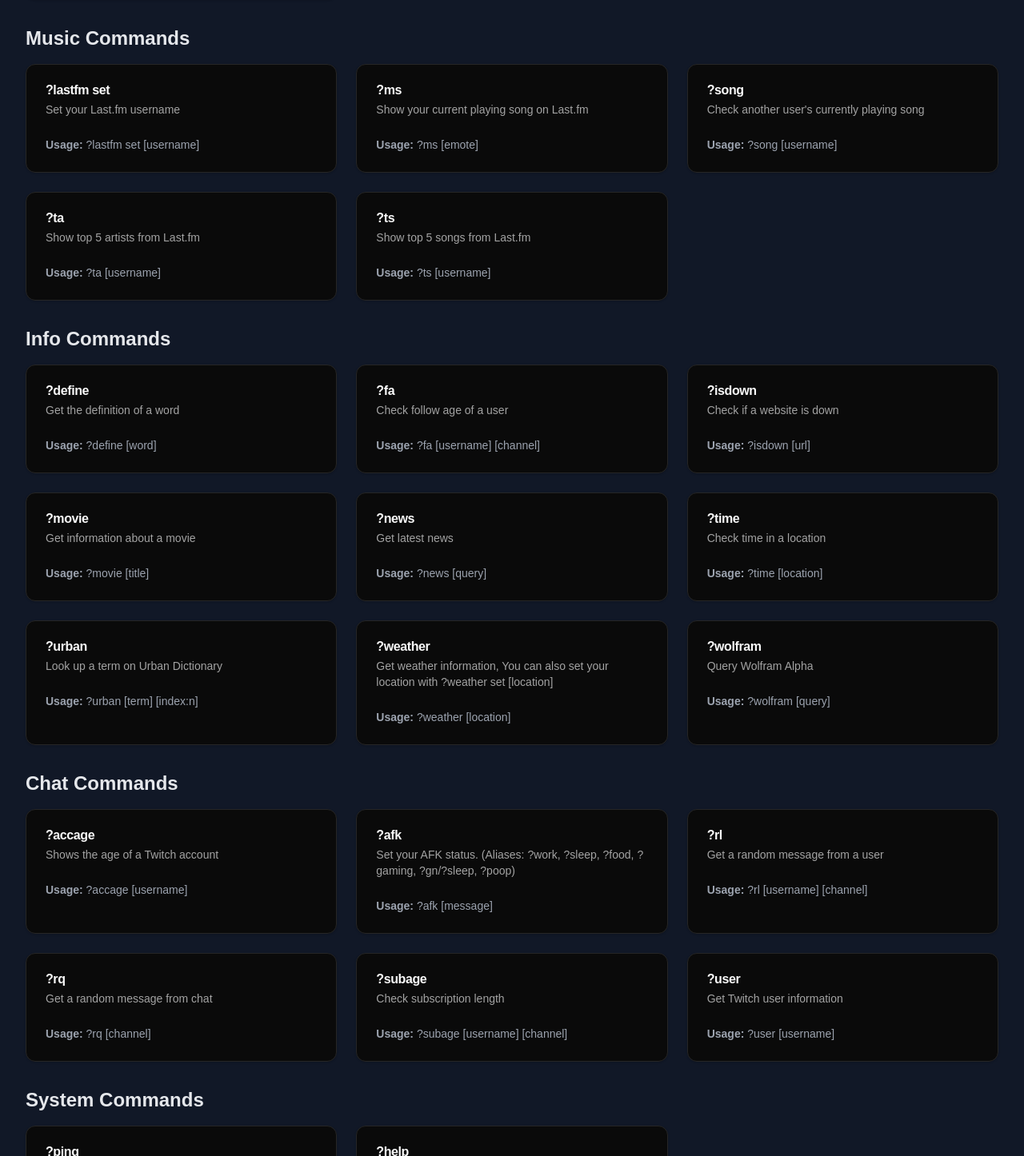
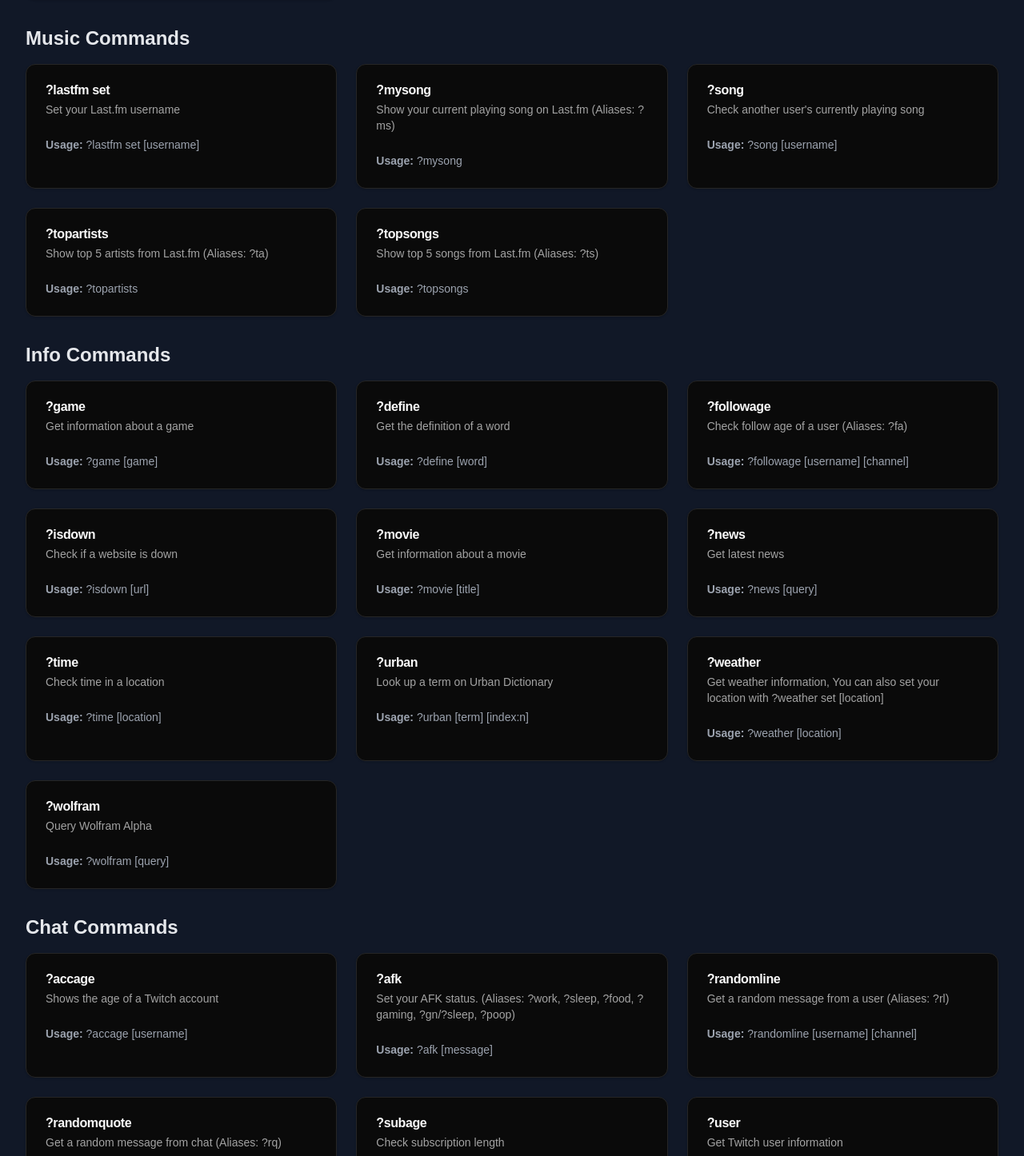
Before and after one commit to MrMalvic/twitchbotwebsite, a Next.js app: page / in a window 1280 px wide. Shown: the part 764-2210 px from the top of the page at 80% size. Built offline with nearby package versions, Linux system fonts and the light colour scheme.

Commit message:
added/formated commands

```diff
--- a/components/page.tsx
+++ b/components/page.tsx
@@ -8,7 +8,7 @@ import { ThemeToggle } from "@/components/theme-toggle"
 // Organize commands by category
 const commandCategories = {
   "Fun Commands": [
-    { name: '?ask', description: 'Ask a question and get an AI response', usage: '?ask [question]' },
+    { name: '?ask', description: 'Ask a question and get an AI response (Aliases: ?gpt)', usage: '?ask [question]' },
     { name: '?catfact', description: 'Get a random cat fact', usage: '?catfact' },
     { name: '?cookie', description: 'Get your daily fortune cookie', usage: '?cookie' },
     { name: '?dadjoke', description: 'Get a random dad joke', usage: '?dadjoke' },
@@ -21,14 +21,15 @@ const commandCategories = {
   ],
   "Music Commands": [
     { name: '?lastfm set', description: 'Set your Last.fm username', usage: '?lastfm set [username]' },
-    { name: '?ms', description: 'Show your current playing song on Last.fm', usage: '?ms [emote]' },
+    { name: '?mysong', description: 'Show your current playing song on Last.fm (Aliases: ?ms)', usage: '?mysong' },
     { name: '?song', description: "Check another user's currently playing song", usage: '?song [username]' },
-    { name: '?ta', description: 'Show top 5 artists from Last.fm', usage: '?ta [username]' },
-    { name: '?ts', description: 'Show top 5 songs from Last.fm', usage: '?ts [username]' },
+    { name: '?topartists', description: 'Show top 5 artists from Last.fm (Aliases: ?ta)', usage: '?topartists' },
+    { name: '?topsongs', description: 'Show top 5 songs from Last.fm (Aliases: ?ts)', usage: '?topsongs' },
   ],
   "Info Commands": [
+    { name: '?game', description: 'Get information about a game', usage: '?game [game]' },
     { name: '?define', description: 'Get the definition of a word', usage: '?define [word]' },
-    { name: '?fa', description: 'Check follow age of a user', usage: '?fa [username] [channel]' },
+    { name: '?followage', description: 'Check follow age of a user (Aliases: ?fa)', usage: '?followage [username] [channel]' },
     { name: '?isdown', description: 'Check if a website is down', usage: '?isdown [url]' },
     { name: '?movie', description: 'Get information about a movie', usage: '?movie [title]' },
     { name: '?news', description: 'Get latest news', usage: '?news [query]' },
@@ -40,8 +41,8 @@ const commandCategories = {
   "Chat Commands": [
     { name: '?accage', description: 'Shows the age of a Twitch account', usage: '?accage [username]' },
     { name: '?afk', description: 'Set your AFK status. (Aliases: ?work, ?sleep, ?food, ?gaming, ?gn/?sleep, ?poop)', usage: '?afk [message]' },
-    { name: '?rl', description: 'Get a random message from a user', usage: '?rl [username] [channel]' },
-    { name: '?rq', description: 'Get a random message from chat', usage: '?rq [channel]' },
+    { name: '?randomline', description: 'Get a random message from a user (Aliases: ?rl)', usage: '?randomline [username] [channel]' },
+    { name: '?randomquote', description: 'Get a random message from chat (Aliases: ?rq)', usage: '?randomquote [channel]' },
     { name: '?subage', description: 'Check subscription length', usage: '?subage [username] [channel]' },
     { name: '?user', description: 'Get Twitch user information', usage: '?user [username]' },
   ],
```
